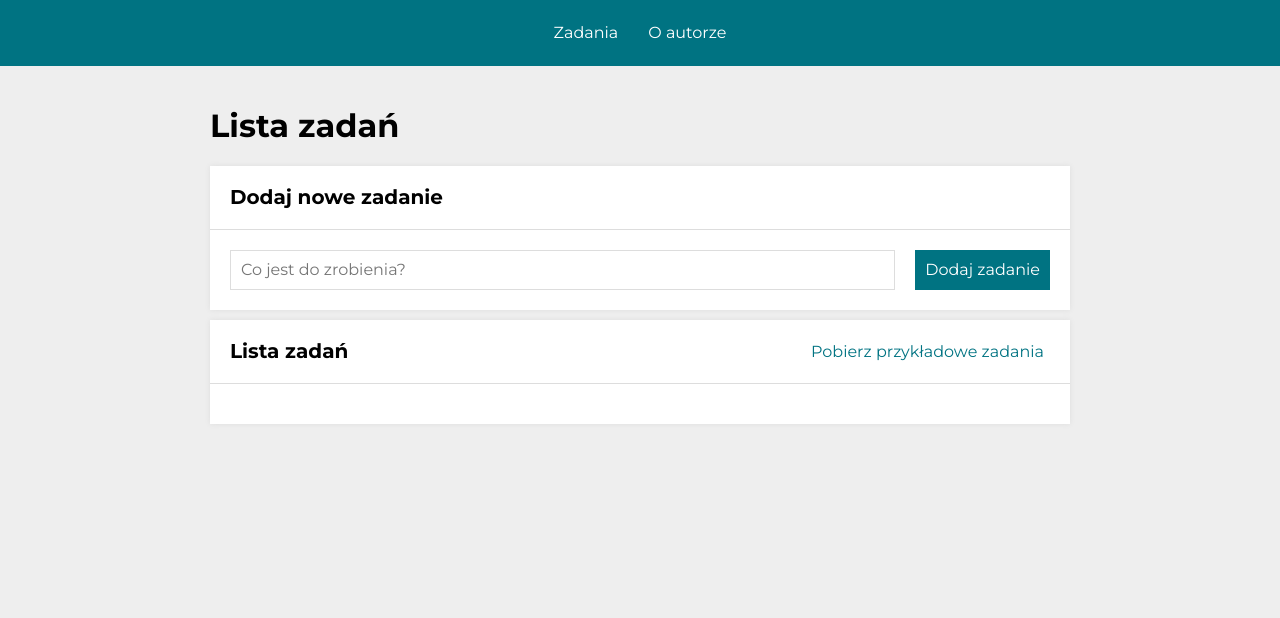
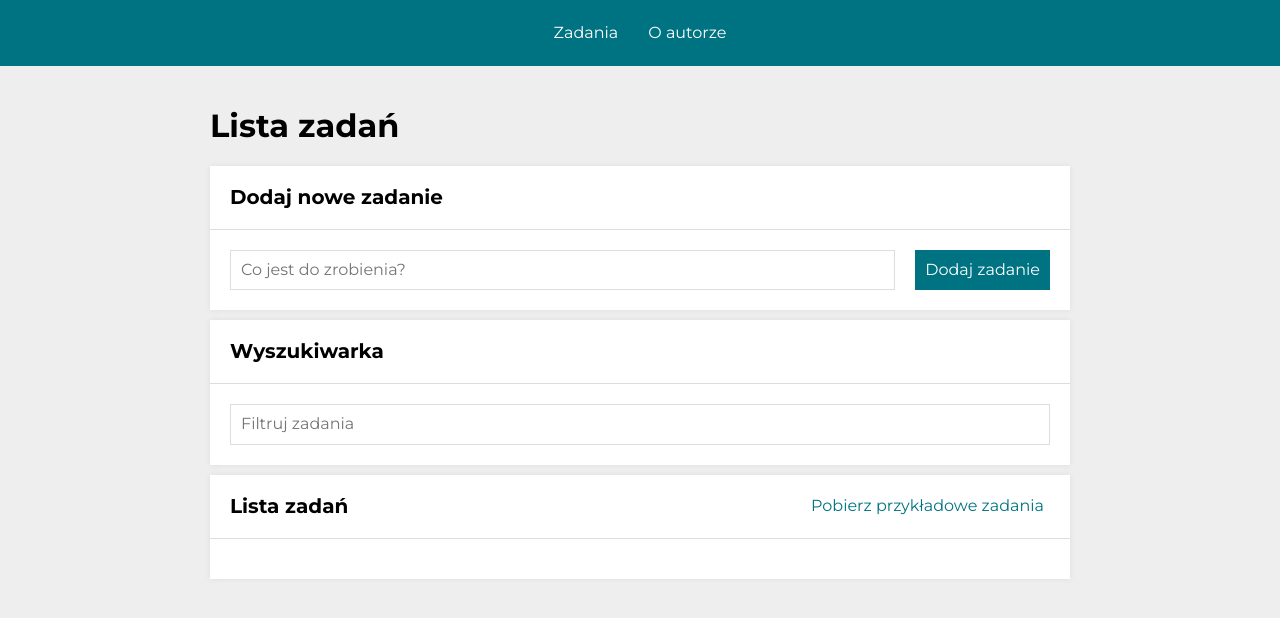
Before and after one commit to michal-owsiak/to-do-list, a React (Create React App) app: page /zadania/1#/zadania in a window 1280 px wide. Shown: the top 618 px of the page. Built offline with nearby package versions, Linux system fonts and the light colour scheme.

Commit message:
search bar created

```diff
--- /dev/null
+++ b/src/features/tasks/Input/index.js
@@ -0,0 +1,6 @@
+import styled from "styled-components";
+
+export default styled.input`
+  border: 1.5px solid ${({ theme }) => theme.color.alto};
+  padding: 10px;
+`;
--- a/src/features/tasks/TasksPage/Form/index.js
+++ b/src/features/tasks/TasksPage/Form/index.js
@@ -1,7 +1,8 @@
 import { useState, useRef } from "react";
 import { useDispatch } from "react-redux";
 import { nanoid } from "@reduxjs/toolkit";
-import { StyledForm, Input, Button } from "./styled";
+import { StyledForm, Button } from "./styled";
+import Input from "../../Input";
 import { addTask } from "../../tasksSlice";
 
 const Form = () => {
--- a/src/features/tasks/TasksPage/Form/styled.js
+++ b/src/features/tasks/TasksPage/Form/styled.js
@@ -9,11 +9,6 @@
   @media (max-width: ${({ theme }) => theme.breakpoint.mobileMax}px) {
     grid-template-columns: 1fr;
   }
-`;
-
-export const Input = styled.input`
-  border: 1.5px solid ${({ theme }) => theme.color.alto};
-  padding: 10px;
 `;
 
 export const Button = styled.button`
--- /dev/null
+++ b/src/features/tasks/TasksPage/Search/index.js
@@ -0,0 +1,32 @@
+import Input from "../../Input";
+import searchQueryParamName from "../searchQueryParamName";
+import { Wrapper } from "./styled";
+import { useLocation, useHistory } from "react-router-dom/cjs/react-router-dom.min";
+
+export default () => {
+  const location = useLocation();
+  const history = useHistory();
+  const query = (new URLSearchParams(location.search)).get(searchQueryParamName);
+
+  const onInputChange = ({ target }) => {
+    const searchParams = new URLSearchParams(location.search);
+
+    if (target.value.trim() === "") {
+      searchParams.delete(searchQueryParamName);
+    } else {
+      searchParams.set(searchQueryParamName, target.value);
+    }
+
+    history.push(`${location.pathname}?${searchParams.toString()}`)
+  }
+
+  return (
+    <Wrapper>
+      <Input
+        placeholder="Filtruj zadania"
+        value={query || ""}
+        onChange={onInputChange}
+      />
+    </Wrapper>
+  )
+};
--- /dev/null
+++ b/src/features/tasks/TasksPage/Search/styled.js
@@ -0,0 +1,6 @@
+import styled from "styled-components";
+
+export const Wrapper = styled.div`
+  display: grid;
+  grid-template-columns: 1fr;
+`
--- a/src/features/tasks/TasksPage/Tasklist/index.js
+++ b/src/features/tasks/TasksPage/Tasklist/index.js
@@ -1,10 +1,14 @@
 import { useSelector, useDispatch } from "react-redux";
-import { selectHideDone, selectTasks, toggleTaskDone, removeTask } from "../../tasksSlice";
+import { selectHideDone, toggleTaskDone, removeTask, selectTasksByQuery } from "../../tasksSlice";
 import { StyledTasks, List, Item, ToggleDoneButton, RemoveButton } from "./styled";
-import { Link } from "react-router-dom/cjs/react-router-dom.min";
+import { Link, useLocation } from "react-router-dom/cjs/react-router-dom.min";
+import searchQueryParamName from "../searchQueryParamName";
 
 const Tasklist = () => {
-  const tasks = useSelector(selectTasks);
+  const location = useLocation();
+  const query = (new URLSearchParams(location.search)).get(searchQueryParamName);
+
+  const tasks = useSelector(state => selectTasksByQuery(state, query));
   const hideDone = useSelector(selectHideDone);
 
   const dispatch = useDispatch();
--- a/src/features/tasks/TasksPage/index.js
+++ b/src/features/tasks/TasksPage/index.js
@@ -3,6 +3,7 @@
 import Tasklist from "./Tasklist";
 import Section from "../../../common/Section";
 import Header from "../../../common/Header";
+import Search from "./Search";
 
 function TasksPage() {
   return (
@@ -11,6 +12,10 @@
       <Section
         title="Dodaj nowe zadanie"
         mainSectionContent={<Form />}
+      />
+      <Section
+        title="Wyszukiwarka"
+        mainSectionContent={<Search />}
       />
       <Section
         title="Lista zadań"
--- /dev/null
+++ b/src/features/tasks/TasksPage/searchQueryParamName.js
@@ -0,0 +1 @@
+export default "search";
--- a/src/features/tasks/tasksSlice.js
+++ b/src/features/tasks/tasksSlice.js
@@ -28,7 +28,7 @@
       });
     },
     fetchExampleTasks: () => { },
-    setTasks: (state, {payload: tasks}) => {
+    setTasks: (state, { payload: tasks }) => {
       state.tasks = tasks;
     },
   },
@@ -53,6 +53,19 @@
 export const selectIsEveryTaskDone = state => selectTasks(state).every(({ done }) => done);
 
 export const getTaskById = (state, taskId) =>
-  selectTasks(state).find(({id}) => id === taskId);
+  selectTasks(state).find(({ id }) => id === taskId);
+
+export const selectTasksByQuery = (state, query) => {
+  const tasks = selectTasks(state);
+
+  if (!query || query.trim() === "") {
+    return tasks;
+  }
+
+  return tasks.filter(({ content }) =>
+    content.toLowerCase().includes(query.trim().toLowerCase())
+  );
+}
+
 
 export default tasksSlice.reducer;
```
